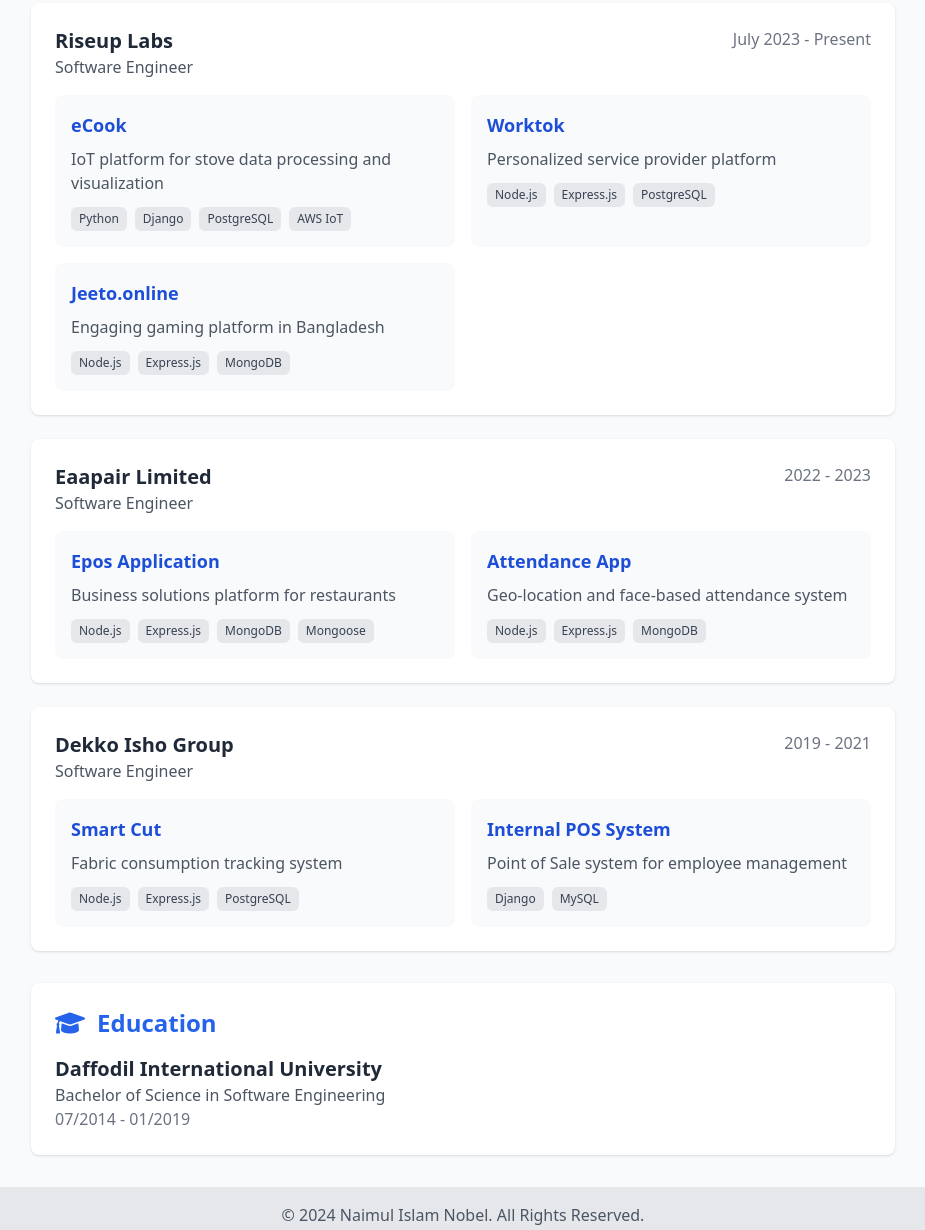
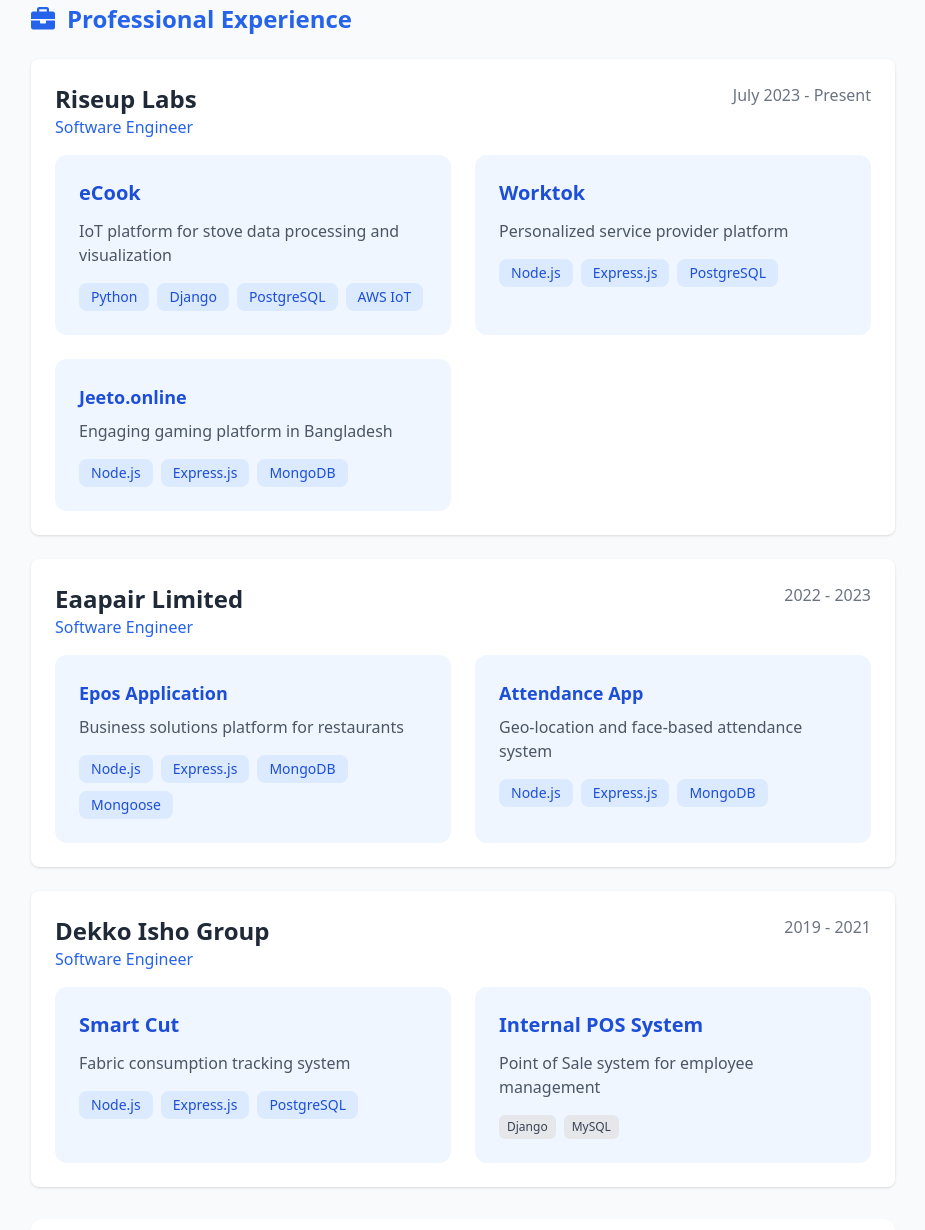
Before and after one commit to Naimulnobel/Naimulnobel.github.io, a plain HTML site: page index.html in a window 1280 px wide. Shown: the part 749-1979 px from the top of the page, without its empty margins (177-1102 px from the left). Drawn offline with nearby package versions, Linux system fonts and the light colour scheme.

Commit message:
Update index.html

```diff
--- a/index.html
+++ b/index.html
@@ -50,11 +50,11 @@
   </div>
   <div class="container mx-auto max-w-4xl px-4 -mt-10">
     <!-- About Me -->
-    <section class="bg-white shadow rounded-lg p-6 mb-8">
+    <section class="bg-white shadow-lg rounded-xl p-8 mb-8 hover-card">
       <h2 class="text-2xl font-bold mb-4 text-blue-600">
         <i class="fas fa-user-circle mr-3"></i>About Me
       </h2>
-      <p class="text-gray-700">
+      <p class="text-gray-700 text-lg leading-relaxed">
         Passionate, self-taught software engineer with a strong background in backend development.
         Highly motivated and dedicated to creating innovative solutions. Seeking opportunities
         to leverage my skills in building exceptional products.
@@ -62,8 +62,8 @@
     </section>
 
     <!-- Skills -->
-    <section class="bg-white shadow rounded-lg p-6 mb-8">
-      <h2 class="text-2xl font-bold mb-4 text-blue-600">
+    <section class="bg-white shadow-lg rounded-xl p-8 mb-8 hover-card">
+      <h2 class="text-2xl font-bold mb-6 text-blue-600 flex items-center">
         <i class="fas fa-code mr-3"></i>Technical Skills
       </h2>
       <div class="flex flex-wrap gap-3">
@@ -82,7 +82,7 @@
 
     <!-- Work Experience -->
     <section class="mb-8">
-      <h2 class="text-2xl font-bold mb-6 text-blue-600">
+      <h2 class="text-2xl font-bold mb-6 text-blue-600 flex items-center">
         <i class="fas fa-briefcase mr-3"></i>Professional Experience
       </h2>
 
@@ -90,38 +90,38 @@
       <div class="bg-white shadow rounded-lg p-6 mb-6">
         <div class="flex justify-between mb-4">
           <div>
-            <h3 class="text-xl font-semibold text-gray-800">Riseup Labs</h3>
-            <p class="text-gray-600">Software Engineer</p>
+            <h3 class="text-2xl font-bold text-gray-800">Riseup Labs</h3>
+            <p class="text-blue-600 font-medium">Software Engineer</p>
           </div>
-          <span class="text-gray-500">July 2023 - Present</span>
+          <span class="text-gray-500 font-medium">July 2023 - Present</span>
         </div>
-        <div class="grid md:grid-cols-2 gap-4">
-          <div class="bg-gray-50 p-4 rounded-lg">
-            <h4 class="text-lg font-semibold text-blue-700 mb-2">eCook</h4>
-            <p class="text-gray-600 mb-3">IoT platform for stove data processing and visualization</p>
+        <div class="grid md:grid-cols-2 gap-6">
+          <div class="bg-blue-50 p-6 rounded-xl">
+            <h4 class="text-xl font-semibold text-blue-700 mb-3">eCook</h4>
+            <p class="text-gray-600 mb-4">IoT platform for stove data processing and visualization</p>
             <div class="flex flex-wrap gap-2">
-              <span class="bg-gray-200 text-gray-700 px-2 py-1 rounded-md text-xs">Python</span>
-              <span class="bg-gray-200 text-gray-700 px-2 py-1 rounded-md text-xs">Django</span>
-              <span class="bg-gray-200 text-gray-700 px-2 py-1 rounded-md text-xs">PostgreSQL</span>
-              <span class="bg-gray-200 text-gray-700 px-2 py-1 rounded-md text-xs">AWS IoT</span>
+              <span class="bg-blue-100 text-blue-700 px-3 py-1 rounded-lg text-sm">Python</span>
+              <span class="bg-blue-100 text-blue-700 px-3 py-1 rounded-lg text-sm">Django</span>
+              <span class="bg-blue-100 text-blue-700 px-3 py-1 rounded-lg text-sm">PostgreSQL</span>
+              <span class="bg-blue-100 text-blue-700 px-3 py-1 rounded-lg text-sm">AWS IoT</span>
             </div>
           </div>
-          <div class="bg-gray-50 p-4 rounded-lg">
-            <h4 class="text-lg font-semibold text-blue-700 mb-2">Worktok</h4>
-            <p class="text-gray-600 mb-3">Personalized service provider platform</p>
+          <div class="bg-blue-50 p-6 rounded-xl">
+            <h4 class="text-xl font-semibold text-blue-700 mb-3">Worktok</h4>
+            <p class="text-gray-600 mb-4">Personalized service provider platform</p>
             <div class="flex flex-wrap gap-2">
-              <span class="bg-gray-200 text-gray-700 px-2 py-1 rounded-md text-xs">Node.js</span>
-              <span class="bg-gray-200 text-gray-700 px-2 py-1 rounded-md text-xs">Express.js</span>
-              <span class="bg-gray-200 text-gray-700 px-2 py-1 rounded-md text-xs">PostgreSQL</span>
+              <span class="bg-blue-100 text-blue-700 px-3 py-1 rounded-lg text-sm">Node.js</span>
+              <span class="bg-blue-100 text-blue-700 px-3 py-1 rounded-lg text-sm">Express.js</span>
+              <span class="bg-blue-100 text-blue-700 px-3 py-1 rounded-lg text-sm">PostgreSQL</span>
             </div>
           </div>
-          <div class="bg-gray-50 p-4 rounded-lg">
+          <div class="bg-blue-50 p-6 rounded-xl">
             <h4 class="text-lg font-semibold text-blue-700 mb-2">Jeeto.online</h4>
-            <p class="text-gray-600 mb-3">Engaging gaming platform in Bangladesh</p>
+            <p class="text-gray-600 mb-4">Engaging gaming platform in Bangladesh</p>
             <div class="flex flex-wrap gap-2">
-              <span class="bg-gray-200 text-gray-700 px-2 py-1 rounded-md text-xs">Node.js</span>
-              <span class="bg-gray-200 text-gray-700 px-2 py-1 rounded-md text-xs">Express.js</span>
-              <span class="bg-gray-200 text-gray-700 px-2 py-1 rounded-md text-xs">MongoDB</span>
+              <span class="bg-blue-100 text-blue-700 px-3 py-1 rounded-lg text-sm">Node.js</span>
+              <span class="bg-blue-100 text-blue-700 px-3 py-1 rounded-lg text-sm">Express.js</span>
+              <span class="bg-blue-100 text-blue-700 px-3 py-1 rounded-lg text-sm">MongoDB</span>
             </div>
           </div>
         </div>
@@ -131,57 +131,57 @@
       <div class="bg-white shadow rounded-lg p-6 mb-6">
         <div class="flex justify-between mb-4">
           <div>
-            <h3 class="text-xl font-semibold text-gray-800">Eaapair Limited</h3>
-            <p class="text-gray-600">Software Engineer</p>
+            <h3 class="text-2xl font-bold text-gray-800">Eaapair Limited</h3>
+            <p class="text-blue-600 font-medium">Software Engineer</p>
           </div>
-          <span class="text-gray-500">2022 - 2023</span>
+          <span class="text-gray-500 font-medium">2022 - 2023</span>
         </div>
 
-        <div class="grid md:grid-cols-2 gap-4">
-          <div class="bg-gray-50 p-4 rounded-lg">
+        <div class="grid md:grid-cols-2 gap-6">
+          <div class="bg-blue-50 p-6 rounded-xl">
             <h4 class="text-lg font-semibold text-blue-700 mb-2">Epos Application</h4>
-            <p class="text-gray-600 mb-3">Business solutions platform for restaurants</p>
+            <p class="text-gray-600 mb-4">Business solutions platform for restaurants</p>
             <div class="flex flex-wrap gap-2">
-              <span class="bg-gray-200 text-gray-700 px-2 py-1 rounded-md text-xs">Node.js</span>
-              <span class="bg-gray-200 text-gray-700 px-2 py-1 rounded-md text-xs">Express.js</span>
-              <span class="bg-gray-200 text-gray-700 px-2 py-1 rounded-md text-xs">MongoDB</span>
-              <span class="bg-gray-200 text-gray-700 px-2 py-1 rounded-md text-xs">Mongoose</span>
+              <span class="bg-blue-100 text-blue-700 px-3 py-1 rounded-lg text-sm">Node.js</span>
+              <span class="bg-blue-100 text-blue-700 px-3 py-1 rounded-lg text-sm">Express.js</span>
+              <span class="bg-blue-100 text-blue-700 px-3 py-1 rounded-lg text-sm">MongoDB</span>
+              <span class="bg-blue-100 text-blue-700 px-3 py-1 rounded-lg text-sm">Mongoose</span>
             </div>
           </div>
-          <div class="bg-gray-50 p-4 rounded-lg">
+          <div class="bg-blue-50 p-6 rounded-xl">
             <h4 class="text-lg font-semibold text-blue-700 mb-2">Attendance App</h4>
-            <p class="text-gray-600 mb-3">Geo-location and face-based attendance system</p>
+            <p class="text-gray-600 mb-4">Geo-location and face-based attendance system</p>
             <div class="flex flex-wrap gap-2">
-              <span class="bg-gray-200 text-gray-700 px-2 py-1 rounded-md text-xs">Node.js</span>
-              <span class="bg-gray-200 text-gray-700 px-2 py-1 rounded-md text-xs">Express.js</span>
-              <span class="bg-gray-200 text-gray-700 px-2 py-1 rounded-md text-xs">MongoDB</span>
+              <span class="bg-blue-100 text-blue-700 px-3 py-1 rounded-lg text-sm">Node.js</span>
+              <span class="bg-blue-100 text-blue-700 px-3 py-1 rounded-lg text-sm">Express.js</span>
+              <span class="bg-blue-100 text-blue-700 px-3 py-1 rounded-lg text-sm">MongoDB</span>
             </div>
           </div>
         </div>
       </div>
 
       <!-- Dekko Isho Group -->
-      <div class="bg-white shadow rounded-lg p-6">
+      <div class="bg-white shadow rounded-lg p-6 mb-6">
         <div class="flex justify-between mb-4">
           <div>
-            <h3 class="text-xl font-semibold text-gray-800">Dekko Isho Group</h3>
-            <p class="text-gray-600">Software Engineer</p>
+            <h3 class="text-2xl font-bold text-gray-800">Dekko Isho Group</h3>
+            <p class="text-blue-600 font-medium">Software Engineer</p>
           </div>
-          <span class="text-gray-500">2019 - 2021</span>
+          <span class="text-gray-500 font-medium">2019 - 2021</span>
         </div>
-        <div class="grid md:grid-cols-2 gap-4">
-          <div class="bg-gray-50 p-4 rounded-lg">
-            <h4 class="text-lg font-semibold text-blue-700 mb-2">Smart Cut</h4>
-            <p class="text-gray-600 mb-3">Fabric consumption tracking system</p>
+        <div class="grid md:grid-cols-2 gap-6">
+          <div class="bg-blue-50 p-6 rounded-xl">
+            <h4 class="text-xl font-semibold text-blue-700 mb-3">Smart Cut</h4>
+            <p class="text-gray-600 mb-4">Fabric consumption tracking system</p>
             <div class="flex flex-wrap gap-2">
-              <span class="bg-gray-200 text-gray-700 px-2 py-1 rounded-md text-xs">Node.js</span>
-              <span class="bg-gray-200 text-gray-700 px-2 py-1 rounded-md text-xs">Express.js</span>
-              <span class="bg-gray-200 text-gray-700 px-2 py-1 rounded-md text-xs">PostgreSQL</span>
+              <span class="bg-blue-100 text-blue-700 px-3 py-1 rounded-lg text-sm">Node.js</span>
+              <span class="bg-blue-100 text-blue-700 px-3 py-1 rounded-lg text-sm">Express.js</span>
+              <span class="bg-blue-100 text-blue-700 px-3 py-1 rounded-lg text-sm">PostgreSQL</span>
             </div>
           </div>
-          <div class="bg-gray-50 p-4 rounded-lg">
-            <h4 class="text-lg font-semibold text-blue-700 mb-2">Internal POS System</h4>
-            <p class="text-gray-600 mb-3">Point of Sale system for employee management</p>
+          <div class="bg-blue-50 p-6 rounded-xl">
+            <h4 class="text-xl font-semibold text-blue-700 mb-3">Internal POS System</h4>
+            <p class="text-gray-600 mb-4">Point of Sale system for employee management</p>
             <div class="flex flex-wrap gap-2">
               <span class="bg-gray-200 text-gray-700 px-2 py-1 rounded-md text-xs">Django</span>
               <span class="bg-gray-200 text-gray-700 px-2 py-1 rounded-md text-xs">MySQL</span>
@@ -192,20 +192,22 @@
     </section>
 
     <!-- Education -->
-    <section class="bg-white shadow rounded-lg p-6">
-      <h2 class="text-2xl font-bold mb-4 text-blue-600">
-        <i class="fas fa-graduation-cap mr-3"></i>Education
+    <section class="bg-white shadow-lg rounded-xl p-8 hover-card">
+      <h2 class="text-2xl font-bold mb-6 text-blue-600 flex items-center">
+        <i class="fas fa-graduation-cap text-3xl mr-4"></i>Education
       </h2>
       <div>
-        <h3 class="text-xl font-semibold text-gray-800">Daffodil International University</h3>
-        <p class="text-gray-600">Bachelor of Science in Software Engineering</p>
-        <p class="text-gray-500">07/2014 - 01/2019</p>
+        <h3 class="text-xl font-bold text-gray-800">Daffodil International University</h3>
+        <p class="text-blue-600">Bachelor of Science in Software Engineering</p>
+        <p class="text-gray-500 mt-2">07/2014 - 01/2019</p>
       </div>
     </section>
 
   </div>
-  <footer class="text-center py-4 bg-gray-200 mt-8">
-    <p class="text-gray-600">© 2024 Naimul Islam Nobel. All Rights Reserved.</p>
+  <footer class="gradient-bg text-white py-6 mt-12">
+    <div class="container mx-auto max-w-4xl px-4">
+      <p class="text-center">© 2024 Naimul Islam Nobel. All Rights Reserved.</p>
+    </div>
   </footer>
 </body>
 
```
